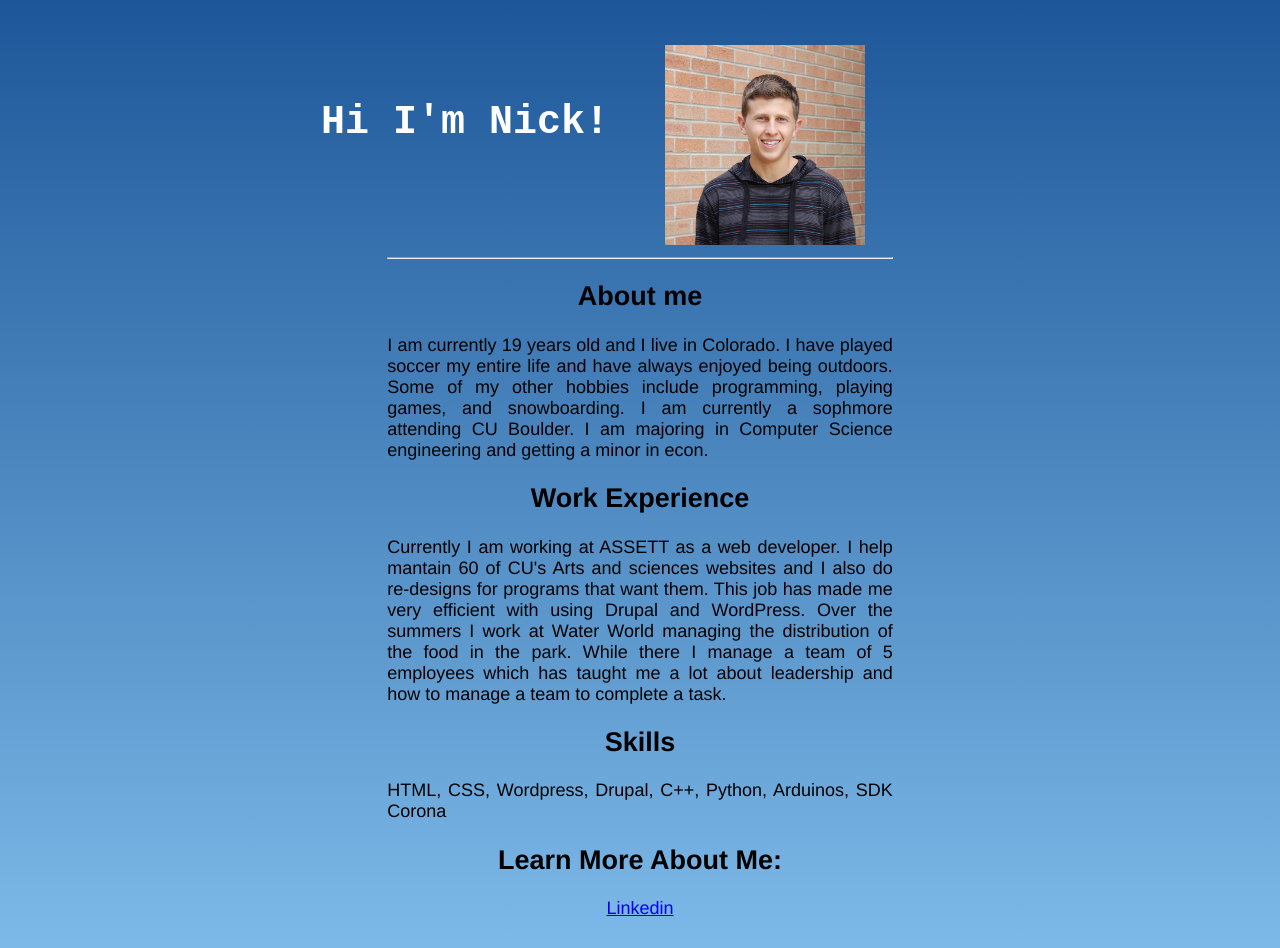
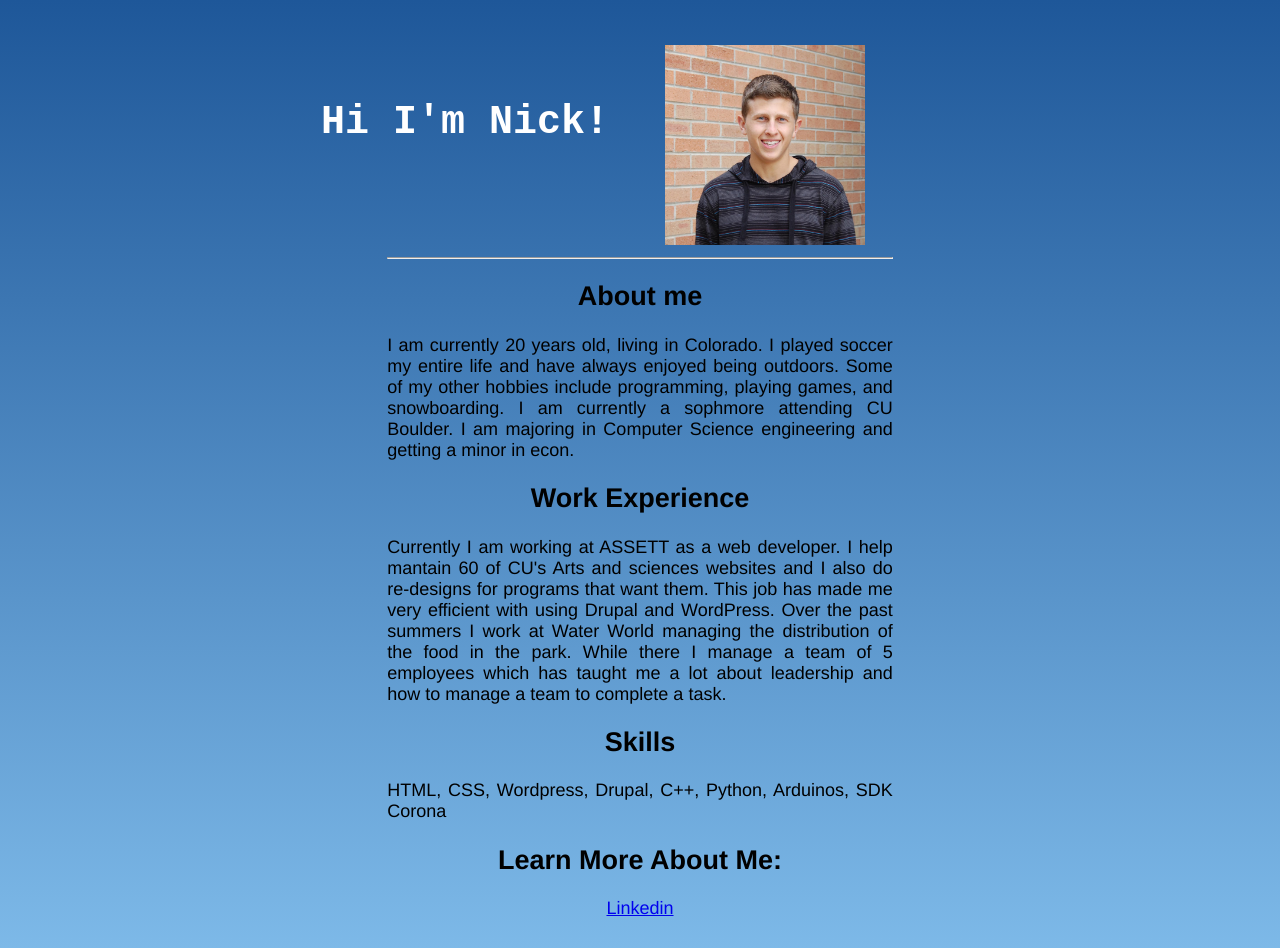
Before and after one commit to nick-smith8/nicksite, a plain HTML site: page index.html in a window 1280 px wide. Drawn offline with Linux system fonts and the light colour scheme.

Commit message:
Update index.html

```diff
--- a/index.html
+++ b/index.html
@@ -16,7 +16,7 @@
 <h2>About me</h2>
 
 <p>
-I am currently 19 years old and I live in Colorado.  I have played soccer my entire life and have always enjoyed being outdoors.  Some of my
+I am currently 20 years old, living in Colorado.  I played soccer my entire life and have always enjoyed being outdoors.  Some of my
 other hobbies include programming, playing games, and snowboarding.  I am currently a sophmore attending CU Boulder.  I am majoring in Computer
 Science engineering and getting a minor in econ.
 </p>
@@ -25,7 +25,7 @@ Science engineering and getting a minor in econ.
 <h2>Work Experience</h2>
 
 <p>Currently I am working at ASSETT as a web developer.  I help mantain 60 of CU's Arts and sciences websites and I also do re-designs for
-programs that want them.  This job has made me very efficient with using Drupal and WordPress.  Over the summers I work at Water World managing
+programs that want them.  This job has made me very efficient with using Drupal and WordPress.  Over the past summers I work at Water World managing
 the distribution of the food in the park.  While there I manage a team of 5 employees which has taught me a lot about leadership and how to
 manage a team to complete a task.  </p>
 
```
